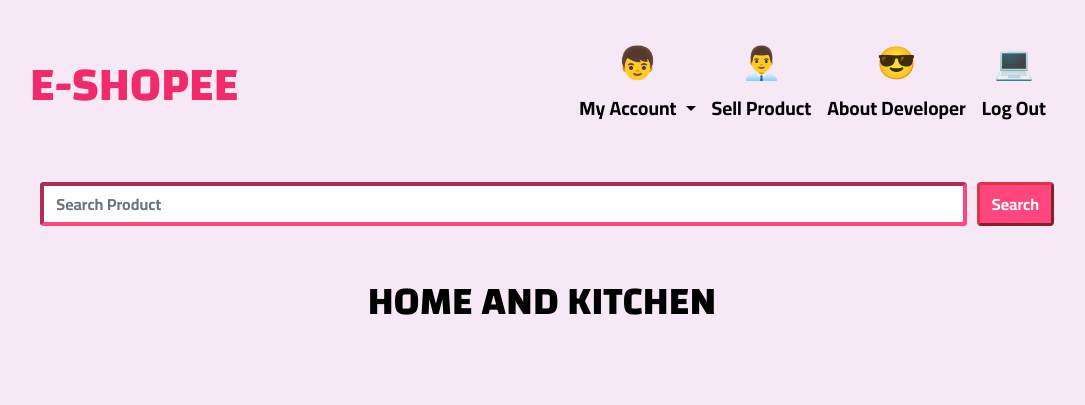
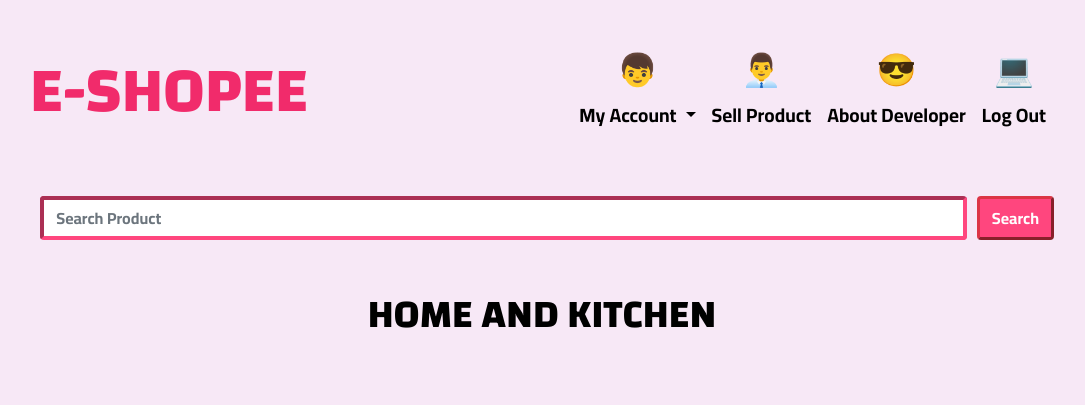
Before and after one commit to PrathameshPatil-01/E-SHOPEE_PYTHON, a Flask app: page /kitchen in a window 1280 px wide. Shown: the top 405 px of the page, without its empty margins (98-1183 px from the left). Run offline with Flask 2, Linux system fonts and the light colour scheme; the visitor is signed in with stand-in values (Sample User, id 1); data comes from the database, SQL or seed files in the repository; data that the repository does not hold is empty; some libraries are stand-ins or nearby versions.

Commit message:
modified ui

```diff
--- a/static/home.css
+++ b/static/home.css
@@ -35,13 +35,12 @@ a:hover  {
 font-family: 'Changa', sans-serif;
 color: #F12B6B;
 font-weight:bold;
-font-size: 300%;
+font-size: 400%;
 }
 .navbar-brand:hover{
 font-family: 'Changa', sans-serif;
 color: #F12B6B;
 font-weight:bold;
-font-size: 300%;
 }
 .navbar-toggler{
 color:#F12B6B;
```
